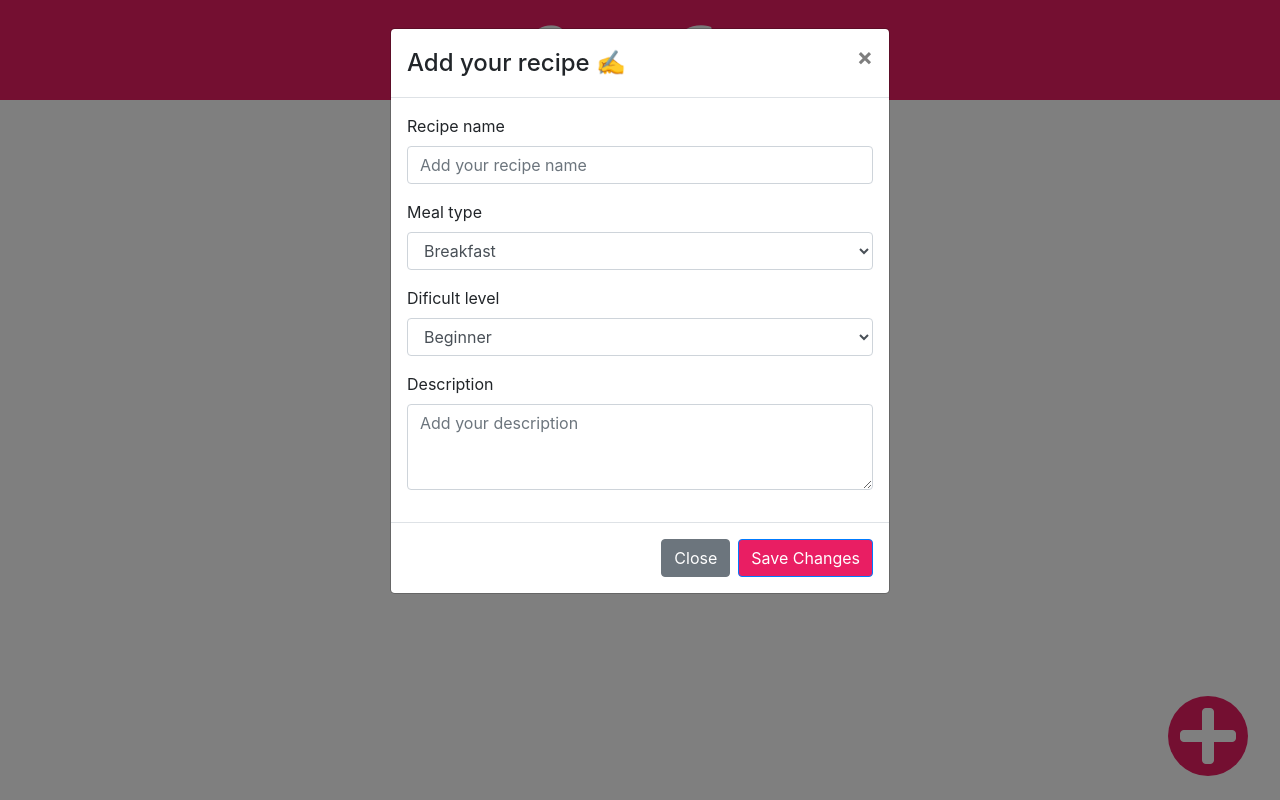
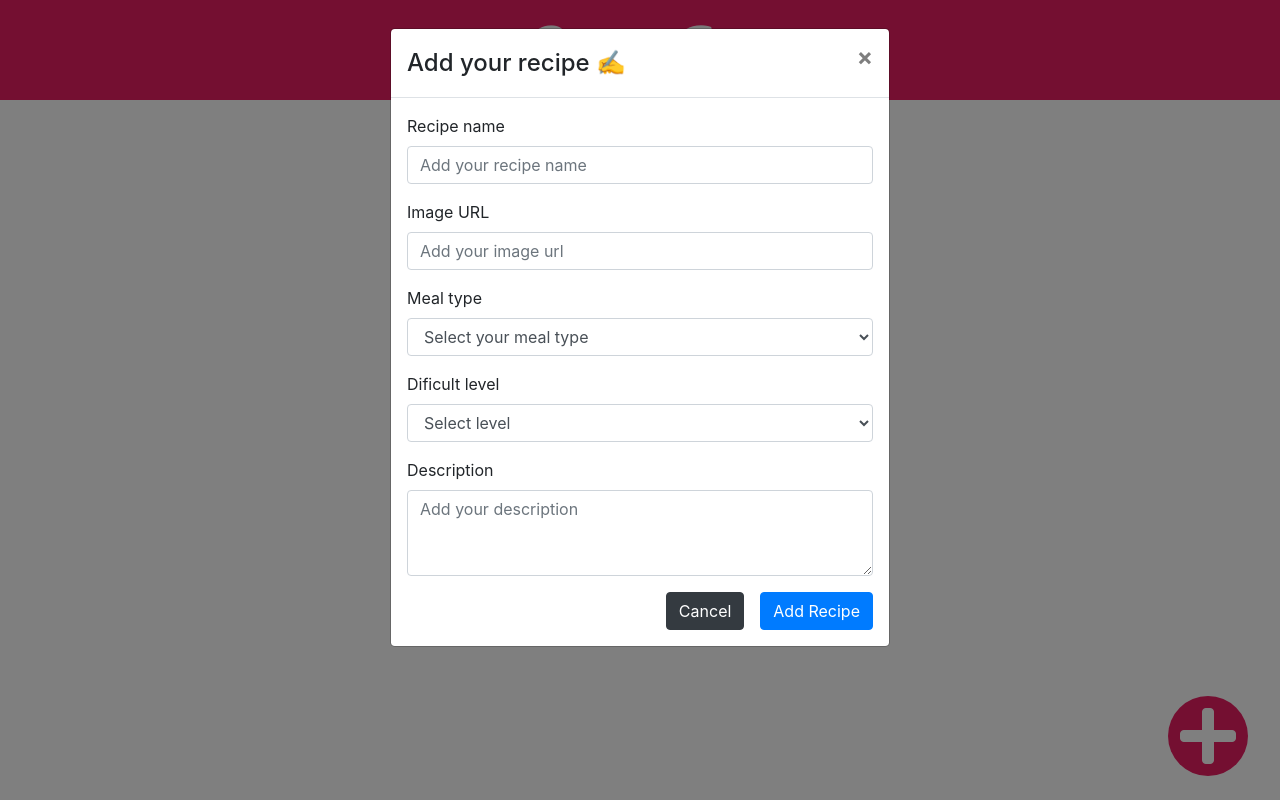
Before and after one commit to chilah/recipe-app, a React app: page / in a window 1280 px wide. Both pictures are taken after a click on the icon 1208 px from the left and 736 px from the top of the page. Built offline with nearby package versions, Linux system fonts and the light colour scheme.

Commit message:
Update Formcontrol to AddRecipe state

```diff
--- a/src/components/AddRecipe.js
+++ b/src/components/AddRecipe.js
@@ -10,9 +10,17 @@ class AddRecipe extends Component {
     };
   }
 
-  handleAdd = (e) => {
+  handleAddRecipe = (data) => {
+    const recipeBox = {
+      recipeName: data.recipeName,
+      imgUrl: data.imgUrl,
+      mealType: data.mealType,
+      level: data.level,
+      description: data.description,
+    }
+
     this.setState(prevState => ({
-      recipeList: prevState.recipeList.concat()
+      recipeList: prevState.recipeList.concat(recipeBox)
     }))
   }
 
@@ -27,11 +35,12 @@ class AddRecipe extends Component {
   render() {
     return (
       <div>
+        {console.log(this.state.recipeList)}
         <i className="fas fa-plus add-recipe" onClick={this.handleShow}/>
         <ShowModal
           show={this.state.show}
           hide={this.handleClose}
-          handleAdd={this.handleAdd}/>
+          handleAddRecipe={this.handleAddRecipe}/>
       </div>
     );
   }
--- a/src/components/Formcontrol.js
+++ b/src/components/Formcontrol.js
@@ -1,28 +1,66 @@
 import React, { Component } from "react";
-import { Form } from "react-bootstrap";
+import { Form, ButtonToolbar, Button } from "react-bootstrap";
 
 class FormControl extends Component {
   constructor(props) {
     super(props);
     this.state = {
-      recipeName: '',
-      mealType: '',
-      level: '',
-      imgUrl: '',
-      description: '',
-    }
+      recipeName: "",
+      imgUrl: "",
+      mealType: "",
+      level: "",
+      description: "",
+      warningMessage: false
+    };
   }
+
+  handleChange = (e) => {
+    const { name, value } = e.target;
+
+    this.setState(prevState => ({
+      [name]: value
+    }));
+  };
+
+  handleSubmit = (e) => {
+    e.preventDefault();
+
+    this.props.handleAddRecipe(this.state);
+    this.props.hide();
+  };
 
   render() {
     return (
-      <Form>
+      <Form onSubmit={this.handleSubmit}>
         <Form.Group controlId="exampleForm.ControlInput1">
           <Form.Label>Recipe name</Form.Label>
-          <Form.Control type="email" placeholder="Add your recipe name" />
+          <Form.Control
+            type="text"
+            placeholder="Add your recipe name"
+            name="recipeName"
+            onChange={this.handleChange}
+            value={this.state.recipeName}
+          />
+        </Form.Group>
+        <Form.Group controlId="exampleForm.ControlInput2">
+          <Form.Label>Image URL</Form.Label>
+          <Form.Control
+            type="text"
+            placeholder="Add your image url"
+            name="imgUrl"
+            onChange={this.handleChange}
+            value={this.state.imgUrl}
+          />
         </Form.Group>
         <Form.Group controlId="exampleForm.ControlSelect1">
           <Form.Label>Meal type</Form.Label>
-          <Form.Control as="select">
+          <Form.Control
+            as="select"
+            name="mealType"
+            onChange={this.handleChange}
+            value={this.state.mealType}
+          >
+            <option>Select your meal type</option>
             <option>Breakfast</option>
             <option>Lunch</option>
             <option>Dinner</option>
@@ -31,7 +69,13 @@ class FormControl extends Component {
         </Form.Group>
         <Form.Group controlId="exampleForm.ControlSelect2">
           <Form.Label>Dificult level</Form.Label>
-          <Form.Control as="select">
+          <Form.Control
+            as="select"
+            name="level"
+            onChange={this.handleChange}
+            value={this.state.level}
+          >
+            <option>Select level</option>
             <option>Beginner</option>
             <option>Intermediate</option>
             <option>Advance</option>
@@ -41,10 +85,25 @@ class FormControl extends Component {
           <Form.Label>Description</Form.Label>
           <Form.Control
             as="textarea"
+            name="description"
             rows="3"
             placeholder="Add your description"
+            onChange={this.handleChange}
+            value={this.state.description}
           />
         </Form.Group>
+        <ButtonToolbar>
+          <Button variant="dark" className="ml-auto" onClick={this.props.hide}>
+            Cancel
+          </Button>
+          <Button
+            type="submit"
+            variant="primary"
+            className="ml-3"
+          >
+            Add Recipe
+          </Button>
+        </ButtonToolbar>
       </Form>
     );
   }
--- a/src/components/ShowModal.js
+++ b/src/components/ShowModal.js
@@ -1,6 +1,6 @@
 import React from 'react';
 import FormControl from './Formcontrol';
-import { Modal, Button } from 'react-bootstrap';
+import { Modal } from 'react-bootstrap';
 
 const ShowModal = props => {
   return (
@@ -10,16 +10,8 @@ const ShowModal = props => {
           <Modal.Title>Add your recipe ✍</Modal.Title>
         </Modal.Header>
         <Modal.Body>
-          <FormControl handleAdd={props.handleAdd}/>
+          <FormControl hide={props.hide} handleAddRecipe={props.handleAddRecipe}/>
         </Modal.Body>
-        <Modal.Footer>
-          <Button variant="secondary" onClick={props.hide}>
-            Close
-          </Button>
-          <Button className="savechange" onClick={props.hide}>
-            Save Changes
-          </Button>
-        </Modal.Footer>
       </Modal>
     </div>
   );
```
Also changed, not shown: src/style/components/_FormControl.scss (added).
